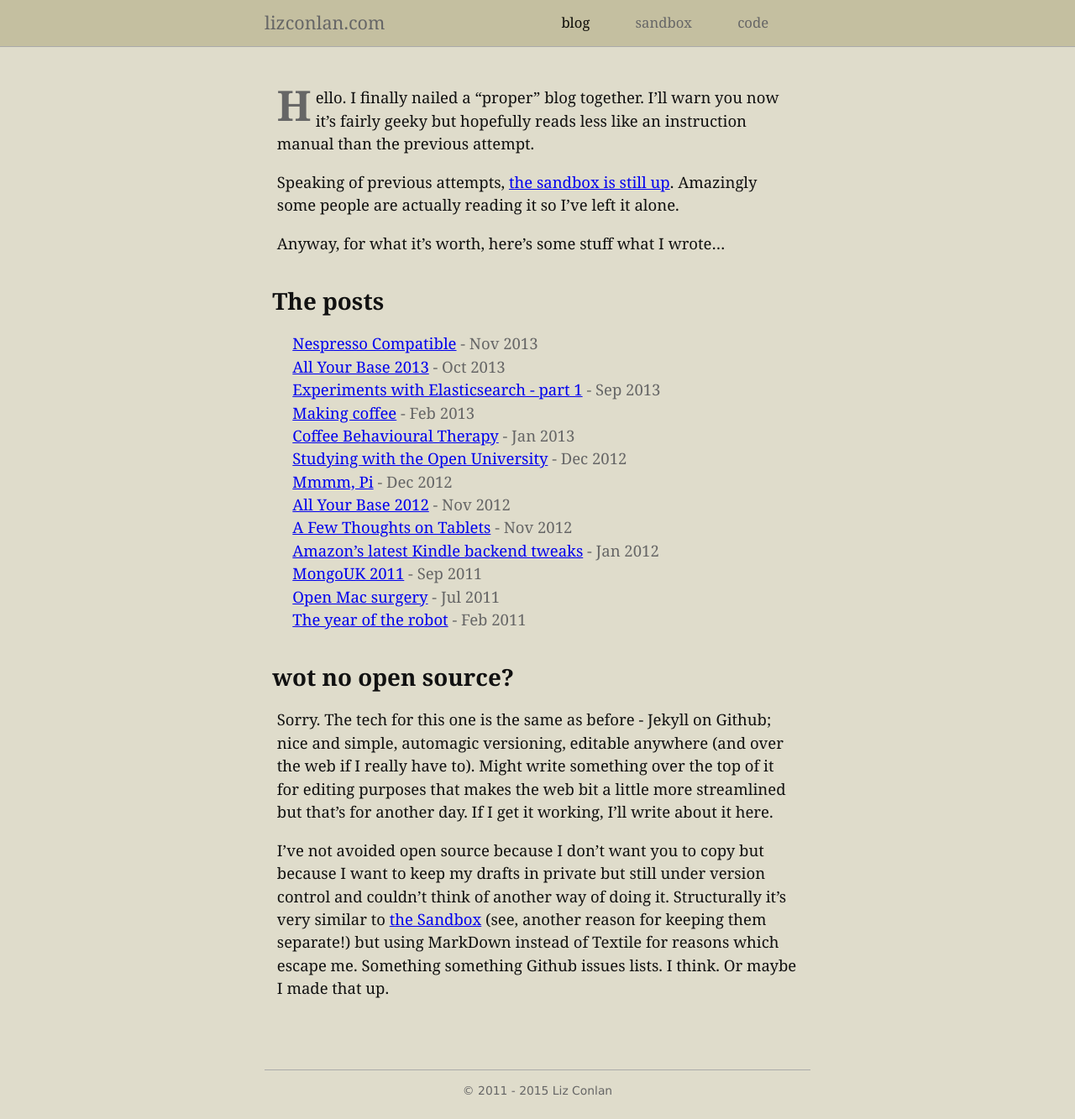
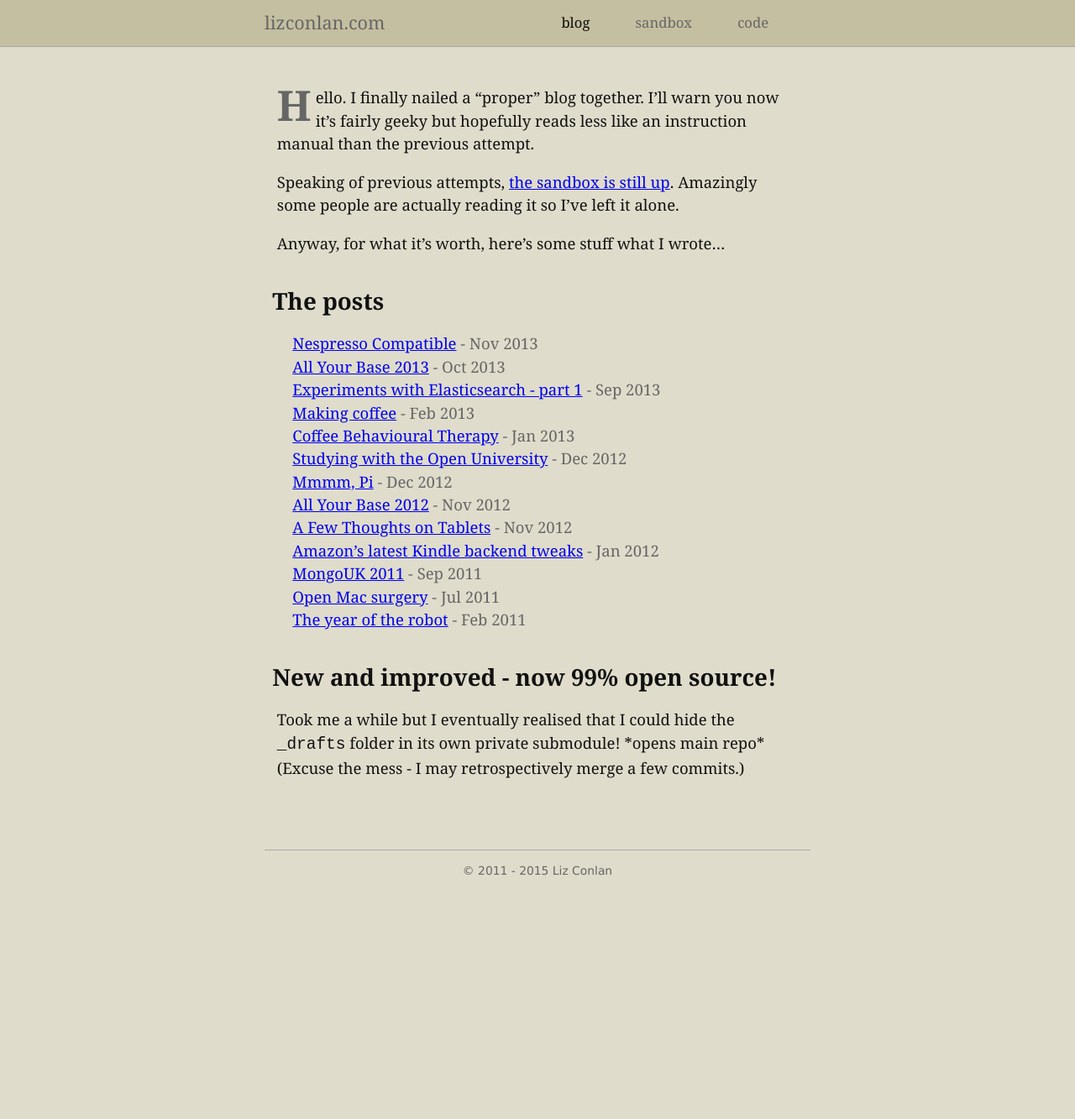
Before and after one commit to lizconlan/lizconlan.github.com, a Jekyll site: the page built from index.md, in a window 1280 px wide. Shown: the whole page at 84% size. Built offline with Jekyll 4.4.1, drawn with Linux system fonts in a browser that asks for light colours; after the commit the page ends 1071 px from its top, so only the background shows below that.

Commit message:
Update the index page to reflect new public repo

```diff
--- a/index.md
+++ b/index.md
@@ -15,8 +15,6 @@ Anyway, for what it's worth, here's some stuff what I wrote...
 {% for post in site.posts limit:50 %}* [{{ post.title }}]({{ post.url}}) - {{ post.date | date: "%b %Y" }}
 {% endfor %}
 
-## wot no open source?
+## New and improved - now 99% open source!
 
-Sorry. The tech for this one is the same as before - Jekyll on Github; nice and simple, automagic versioning, editable anywhere (and over the web if I really have to). Might write something over the top of it for editing purposes that makes the web bit a little more streamlined but that's for another day. If I get it working, I'll write about it here.
-
-I've not avoided open source because I don't want you to copy but because I want to keep my drafts in private but still under version control and couldn't think of another way of doing it. Structurally it's very similar to [the Sandbox](http://github.com/lizconlan/sandbox) (see, another reason for keeping them separate!) but using MarkDown instead of Textile for reasons which escape me. Something something Github issues lists. I think. Or maybe I made that up.
+Took me a while but I eventually realised that I could hide the `_drafts` folder in its own private submodule! \*opens main repo\* (Excuse the mess - I may retrospectively merge a few commits.)
```
